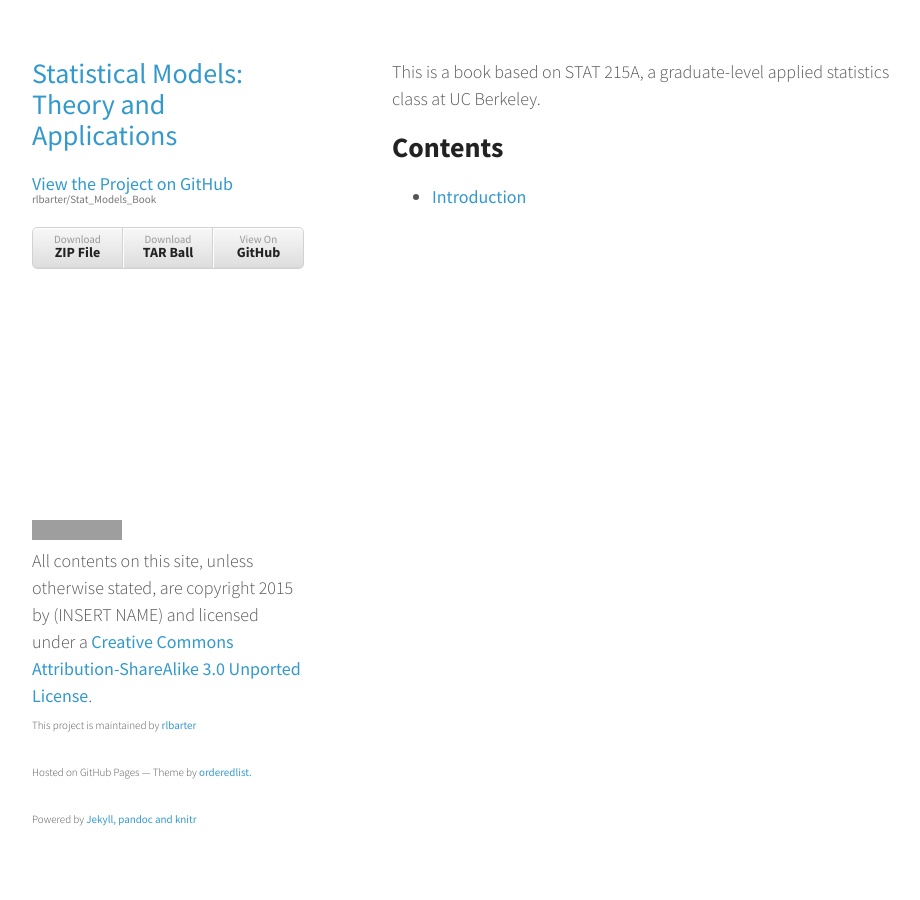
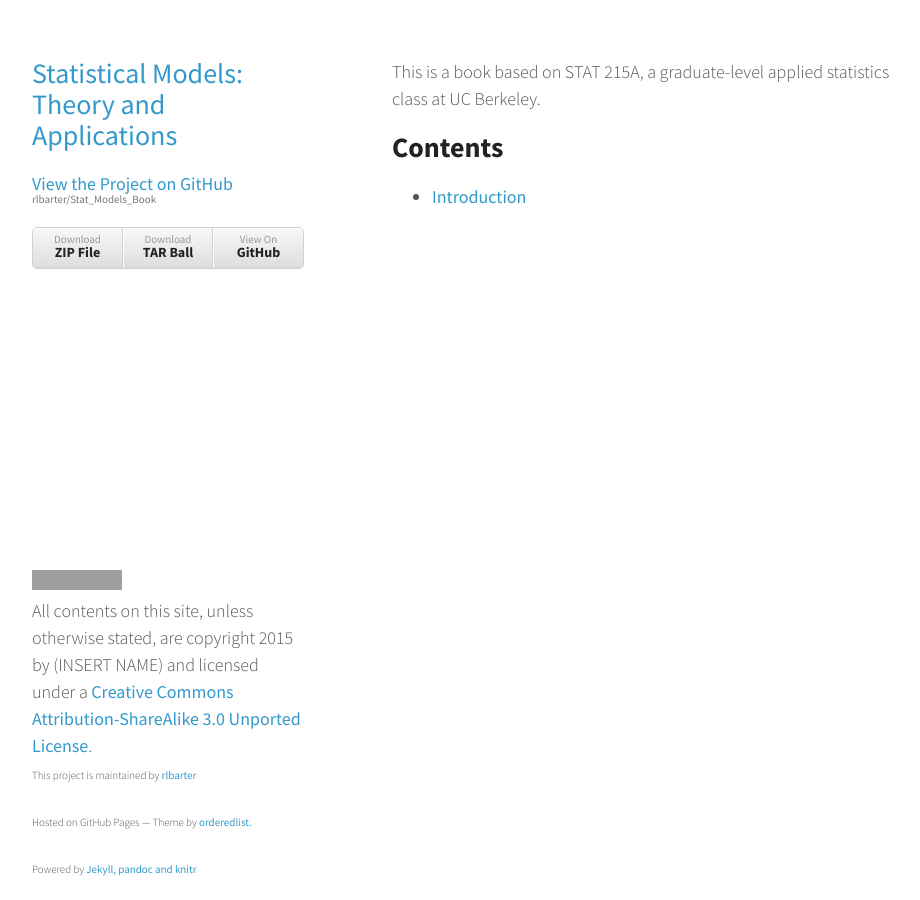
Before and after one commit to weaver-viii/Stat_Models_Book, a Jekyll site: the page built from index.md, in a window 1280 px wide. Shown: the whole page, without its empty margins (178-1098 px from the left). Built offline with Jekyll 4.4.1, drawn with Linux system fonts in a browser that asks for light colours; Markdown is read by kramdown in place of the engine named in the settings; grey boxes are pictures that could not be loaded.

Commit message:
Changed footer

```diff
--- a/stylesheets/styles.css
+++ b/stylesheets/styles.css
@@ -181,7 +181,7 @@ footer {
   width:270px;
   float:left;
   position:fixed;
-  bottom:50px;
+  bottom:0px;
 }
 
 @media print, screen and (max-width: 960px) {
```
